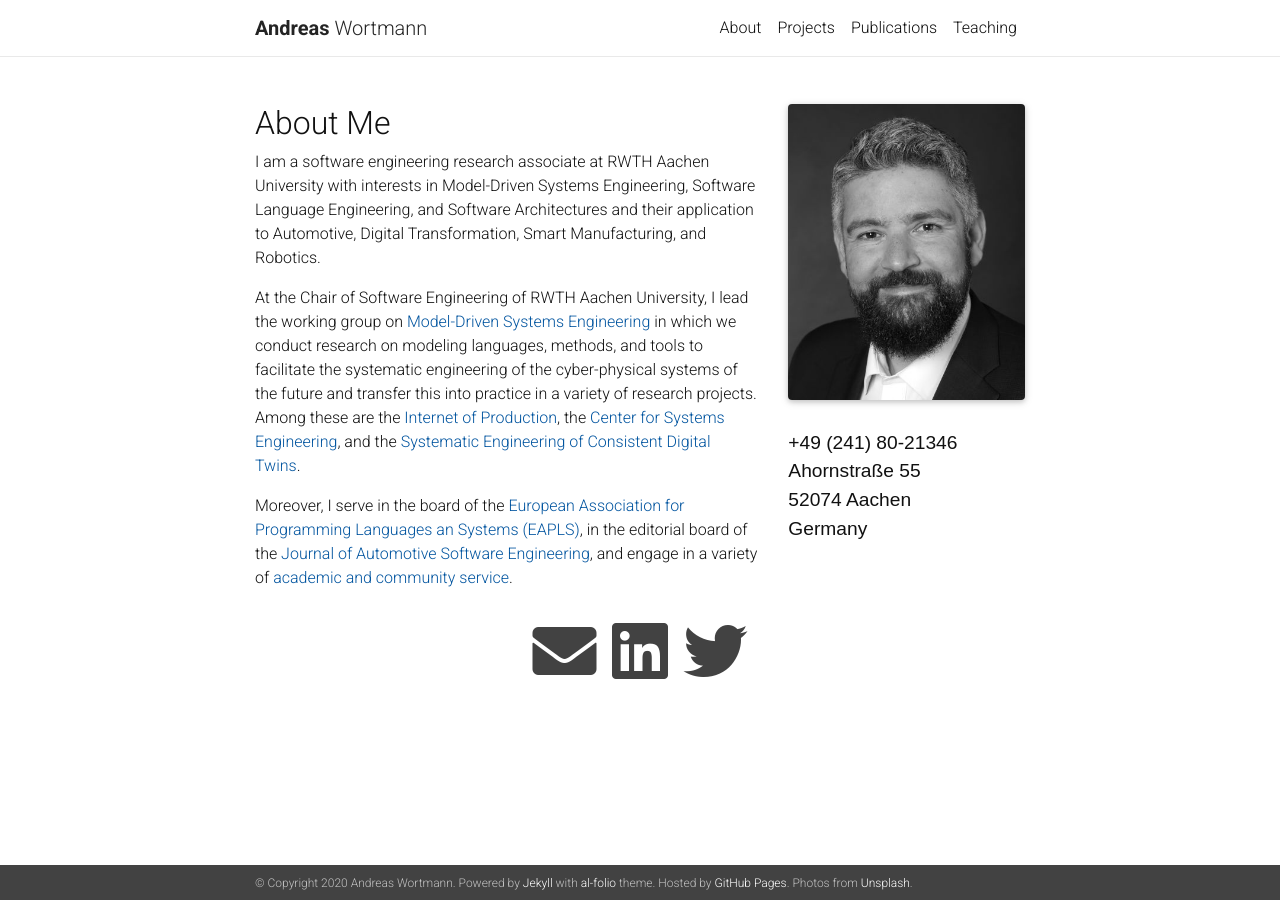
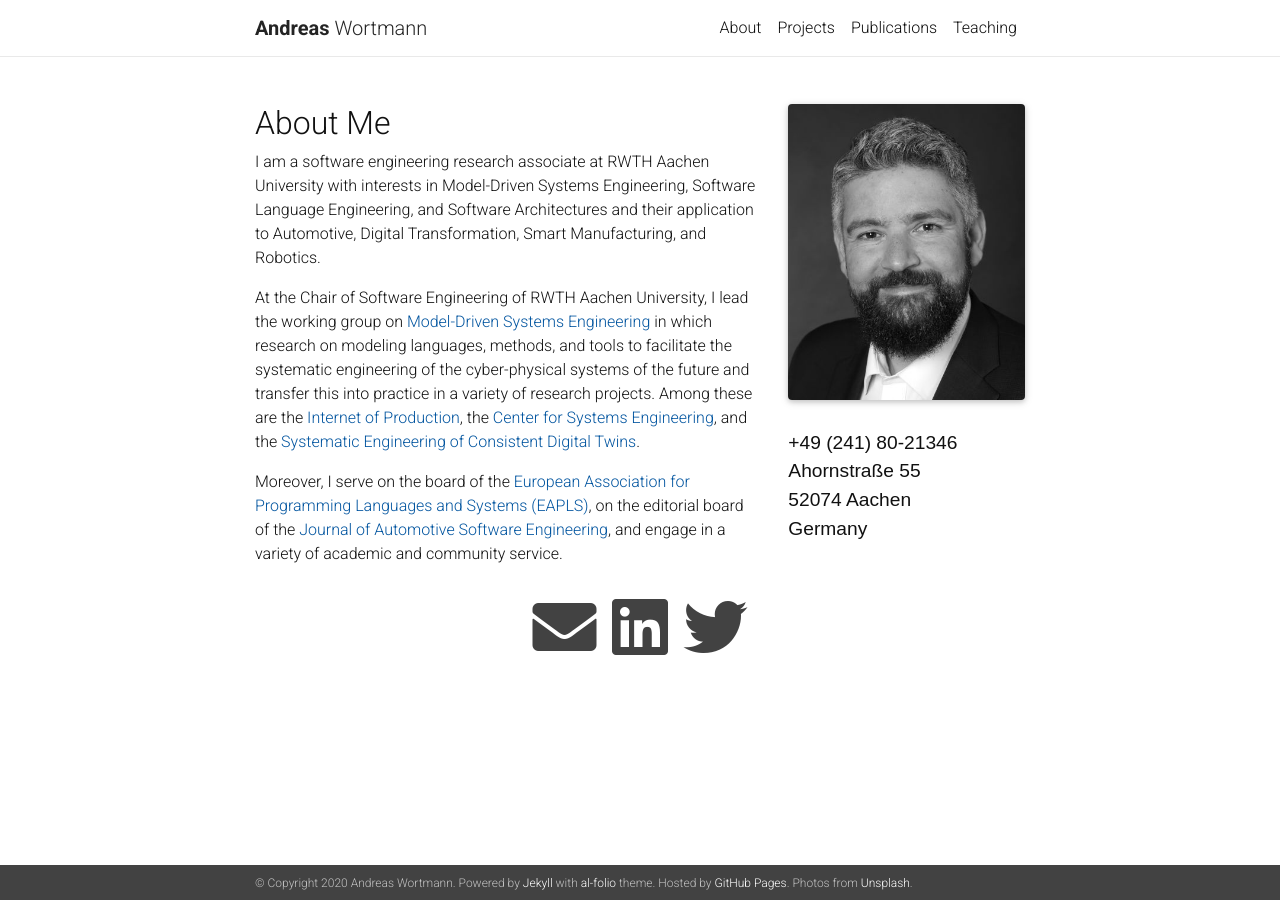
Before and after one commit to awortmann/awortmann.github.io, a Jekyll site: the page built from _pages/about.md, in a window 1280 px wide. Built offline with Jekyll 4.4.1, drawn with Linux system fonts in a browser that asks for light colours; nearby versions of some CDN libraries; a style sheet for code colours, icons or effects is not loaded.

Commit message:
Minor update

```diff
--- a/_pages/about.md
+++ b/_pages/about.md
@@ -22,6 +22,6 @@ social: true
 
 I am a software engineering research associate at RWTH Aachen University with interests in Model-Driven Systems Engineering, Software Language Engineering, and Software Architectures and their application to Automotive, Digital Transformation, Smart Manufacturing, and Robotics.
 
-At the Chair of Software Engineering of RWTH Aachen University, I lead the working group on [Model-Driven Systems Engineering](https://www.se-rwth.de/teams/mdse/) in which we conduct research on modeling languages, methods, and tools to facilitate the systematic engineering of the cyber-physical systems of the future and transfer this into practice in a variety of research projects. Among these are the [Internet of Production](https://www.iop.rwth-aachen.de/cms/~gpfz/Produktionstechnik/?lidx=1), the [Center for Systems Engineering](https://cse.rwth-campus.com/), and the [Systematic Engineering of Consistent Digital Twins](https://www.rwth-aachen.de/go/id/vuc/lidx/1).
+At the Chair of Software Engineering of RWTH Aachen University, I lead the working group on [Model-Driven Systems Engineering](https://www.se-rwth.de/teams/mdse/) in which research on modeling languages, methods, and tools to facilitate the systematic engineering of the cyber-physical systems of the future and transfer this into practice in a variety of research projects. Among these are the [Internet of Production](https://www.iop.rwth-aachen.de/cms/~gpfz/Produktionstechnik/?lidx=1), the [Center for Systems Engineering](https://cse.rwth-campus.com/), and the [Systematic Engineering of Consistent Digital Twins](https://www.rwth-aachen.de/go/id/vuc/lidx/1).
 
-Moreover, I serve in the board of the [European Association for Programming Languages an Systems (EAPLS)](https://eapls.org/), in the editorial board of the [Journal of Automotive Software Engineering](https://www.atlantis-press.com/journals/jase), and engage in a variety of [academic and community service](./service/).
+Moreover, I serve on the board of the [European Association for Programming Languages and Systems (EAPLS)](https://eapls.org/), on the editorial board of the [Journal of Automotive Software Engineering](https://www.atlantis-press.com/journals/jase), and engage in a variety of academic and community service.
```
